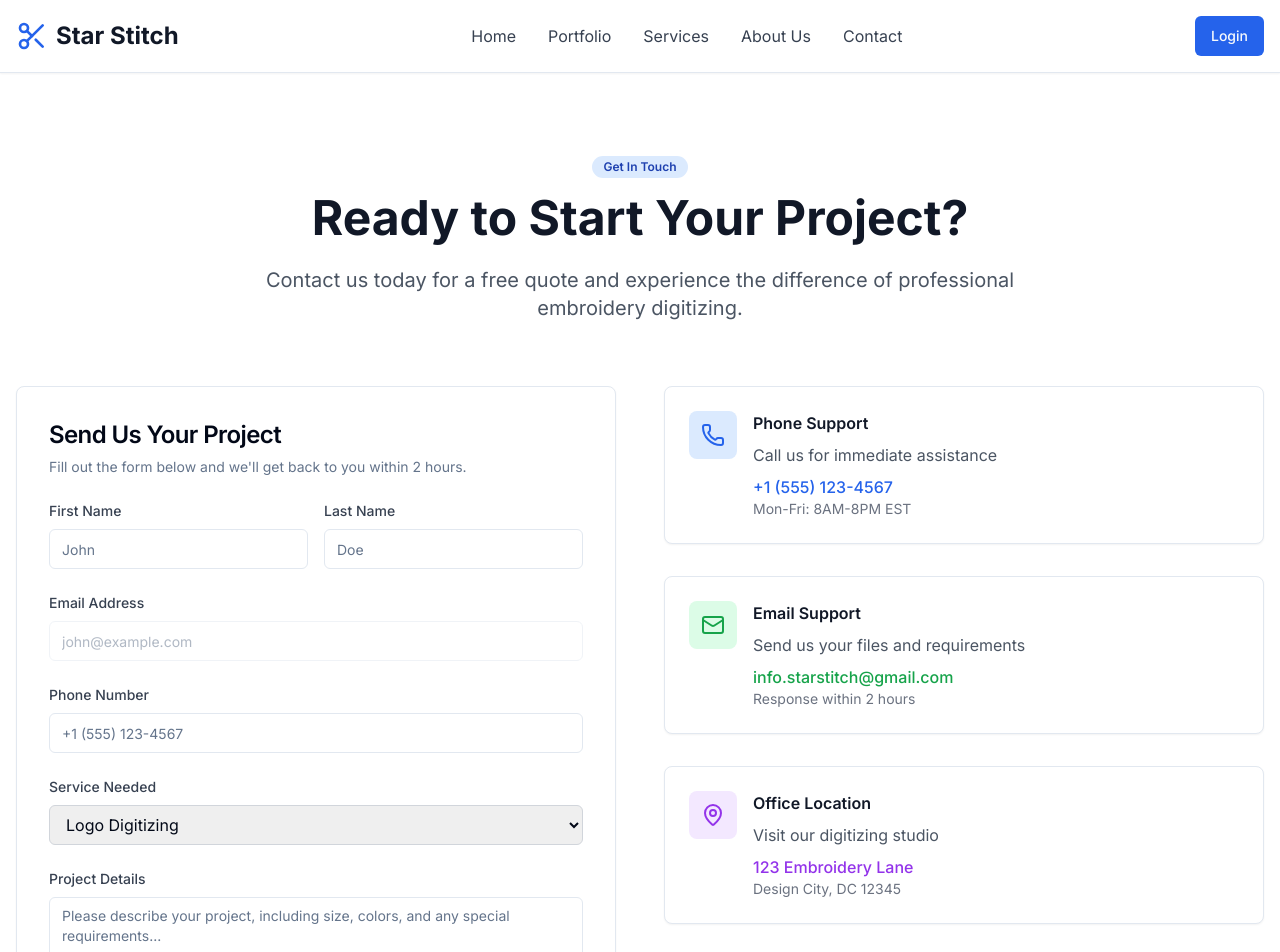
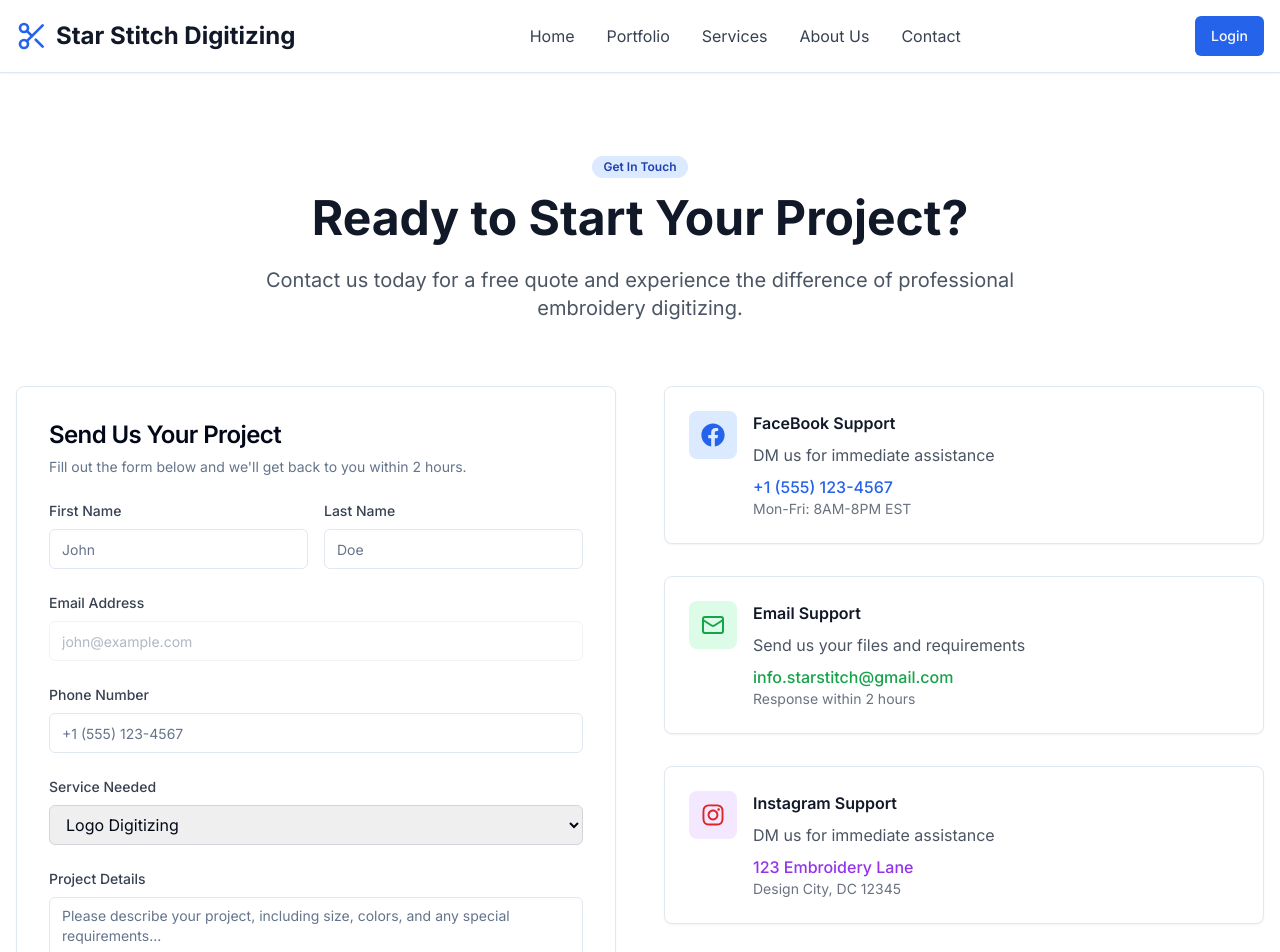
Before and after one commit to MuhammadMoeez9/Star-Stitch, a Next.js app: page /Contact in a window 1280 px wide. Shown: the top 952 px of the page. Built offline with nearby package versions, Linux system fonts and the light colour scheme; no server answers.

Commit message:
final ui changing

```diff
--- a/package.json
+++ b/package.json
@@ -19,6 +19,9 @@
     "next": "15.4.3",
     "react": "19.1.0",
     "react-dom": "19.1.0",
+    "react-hot-toast": "^2.5.2",
+    "react-icons": "^5.5.0",
+    "sweetalert2": "^11.22.2",
     "tailwind-merge": "^3.3.1",
     "tailwindcss-animate": "^1.0.7"
   },
--- a/src/app/Register/page.tsx
+++ b/src/app/Register/page.tsx
@@ -6,6 +6,8 @@ import { auth, db } from "@/components/ui/Firebase"; // adjust the path as neede
 import { createUserWithEmailAndPassword } from "firebase/auth";
 import { doc, setDoc } from "firebase/firestore";
 import Link from "next/link";
+import toast from "react-hot-toast";
+import { useRouter } from "next/navigation";
 
 const Page = () => {
   const [loading, setLoading] = useState(true);
@@ -15,6 +17,7 @@ const Page = () => {
   const [error, setError] = useState("");
   const [showPassword, setShowPassword] = useState(false);
   const [showRepeatPassword, setShowRepeatPassword] = useState(false);
+  const router = useRouter();
 
   useEffect(() => {
     const timer = setTimeout(() => {
@@ -33,7 +36,6 @@ const Page = () => {
     }
 
     try {
-      // Create user in Firebase Auth
       const userCredential = await createUserWithEmailAndPassword(
         auth,
         email,
@@ -41,7 +43,6 @@ const Page = () => {
       );
       const user = userCredential.user;
 
-      // Save user data to Firestore
       await setDoc(doc(db, "users", user.uid), {
         uid: user.uid,
         email: user.email,
@@ -49,7 +50,8 @@ const Page = () => {
         createdAt: new Date(),
       });
 
-      alert("User registered successfully!");
+      toast.success("User registered successfully!");
+      router.push("/Login");
     } catch (err: unknown) {
       if (err instanceof Error) {
         console.error(err.message);
@@ -60,7 +62,6 @@ const Page = () => {
       }
     }
   };
-
   if (loading) return <Loader />;
 
   return (
--- a/src/app/layout.tsx
+++ b/src/app/layout.tsx
@@ -3,6 +3,7 @@ import type { Metadata } from "next";
 import { Inter } from "next/font/google";
 import "./globals.css";
 import { AuthProvider } from "./context/AuthContext";
+import { Toaster } from "react-hot-toast"; // ← Add this import
 
 const inter = Inter({ subsets: ["latin"] });
 
@@ -20,7 +21,10 @@ export default function RootLayout({
   return (
     <html lang="en">
       <body className={inter.className}>
-        <AuthProvider>{children}</AuthProvider>
+        <AuthProvider>
+          <Toaster position="top-right" reverseOrder={false} />
+          {children}
+        </AuthProvider>
       </body>
     </html>
   );
--- a/src/components/Admin.tsx
+++ b/src/components/Admin.tsx
@@ -75,7 +75,7 @@ export default function AdminPage() {
 
   return (
     <div className="p-8">
-      <h1 className="text-3xl font-bold mb-6">Submitted Projects</h1>
+      <h1 className="text-3xl font-bold mb-6">Emails</h1>
 
       <div className="overflow-x-auto">
         <table className="min-w-full bg-white border border-gray-300 rounded shadow">
--- a/src/components/Contact.tsx
+++ b/src/components/Contact.tsx
@@ -15,6 +15,9 @@ import { Phone, Mail, MapPin, Clock } from "lucide-react";
 import { useAuth } from "@/app/context/AuthContext"; // Make sure this is correct
 import { db } from "@/components/ui/Firebase"; // Adjust import path to your Firebase config
 import { doc, addDoc, collection } from "firebase/firestore";
+import { FaFacebook } from "react-icons/fa";
+import { FaInstagram } from "react-icons/fa";
+import Swal from "sweetalert2";
 
 export default function Footer() {
   const { user } = useAuth();
@@ -52,7 +55,12 @@ export default function Footer() {
         createdAt: new Date(),
       });
 
-      alert("Your project has been submitted!");
+      Swal.fire({
+        icon: "success",
+        title: "Submitted!",
+        text: "Your project has been submitted.",
+      });
+
       setFormData({
         firstName: "",
         lastName: "",
@@ -62,9 +70,15 @@ export default function Footer() {
       });
     } catch (err) {
       console.error("Error submitting form:", err);
-      alert("Something went wrong. Please try again.");
+
+      Swal.fire({
+        icon: "error",
+        title: "Oops...",
+        text: "Something went wrong. Please try again.",
+      });
     }
   };
+
   // 02 Send Email
 
   return (
@@ -196,14 +210,14 @@ export default function Footer() {
             <Card className="p-6">
               <div className="flex items-start space-x-4">
                 <div className="w-12 h-12 bg-blue-100 rounded-lg flex items-center justify-center flex-shrink-0">
-                  <Phone className="h-6 w-6 text-blue-600" />
+                  <FaFacebook className="h-6 w-6 text-blue-600" />
                 </div>
                 <div>
                   <h3 className="font-semibold text-gray-900 mb-2">
-                    Phone Support
+                    FaceBook Support
                   </h3>
                   <p className="text-gray-600 mb-2">
-                    Call us for immediate assistance
+                    DM us for immediate assistance
                   </p>
                   <p className="font-medium text-blue-600">+1 (555) 123-4567</p>
                   <p className="text-sm text-gray-500">Mon-Fri: 8AM-8PM EST</p>
@@ -236,14 +250,14 @@ export default function Footer() {
             <Card className="p-6">
               <div className="flex items-start space-x-4">
                 <div className="w-12 h-12 bg-purple-100 rounded-lg flex items-center justify-center flex-shrink-0">
-                  <MapPin className="h-6 w-6 text-purple-600" />
+                  <FaInstagram className="h-6 w-6 text-red-600" />
                 </div>
                 <div>
                   <h3 className="font-semibold text-gray-900 mb-2">
-                    Office Location
+                    Instagram Support
                   </h3>
                   <p className="text-gray-600 mb-2">
-                    Visit our digitizing studio
+                    DM us for immediate assistance
                   </p>
                   <p className="font-medium text-purple-600">
                     123 Embroidery Lane
--- a/src/components/Footer.tsx
+++ b/src/components/Footer.tsx
@@ -12,7 +12,7 @@ export default function Footer() {
           <div>
             <div className="flex items-center space-x-2 mb-4">
               <Scissors className="h-8 w-8 text-blue-400" />
-              <span className="text-2xl font-bold">Star Stitch</span>
+              <span className="text-2xl font-bold">Star Stitch Digitizing</span>
             </div>
             <p className="text-gray-400 mb-4">
               Professional embroidery digitizing services with expert quality
--- a/src/components/Header.tsx
+++ b/src/components/Header.tsx
@@ -23,7 +23,7 @@ const AuthButton = () => {
       {user.role === "Admin" && (
         <Button
           className="bg-blue-500 hover:bg-blue-600"
-          onClick={() => router.push("/Admin")}
+          onClick={() => router.push("/Dashboard/Admin")}
         >
           Admin
         </Button>
@@ -49,7 +49,7 @@ export default function Header() {
           <div className="flex items-center space-x-2">
             <Scissors className="h-8 w-8 text-blue-600" />
             <span className="text-2xl font-bold text-gray-900">
-              Star Stitch
+              Star Stitch Digitizing
             </span>
           </div>
 
```
Also changed, not shown: public/Applique.webp, src/app/Dashboard/Admin/page.tsx (renamed from src/app/Admin/page.tsx), 1 other file (tests, documents, lock files or other folders).
